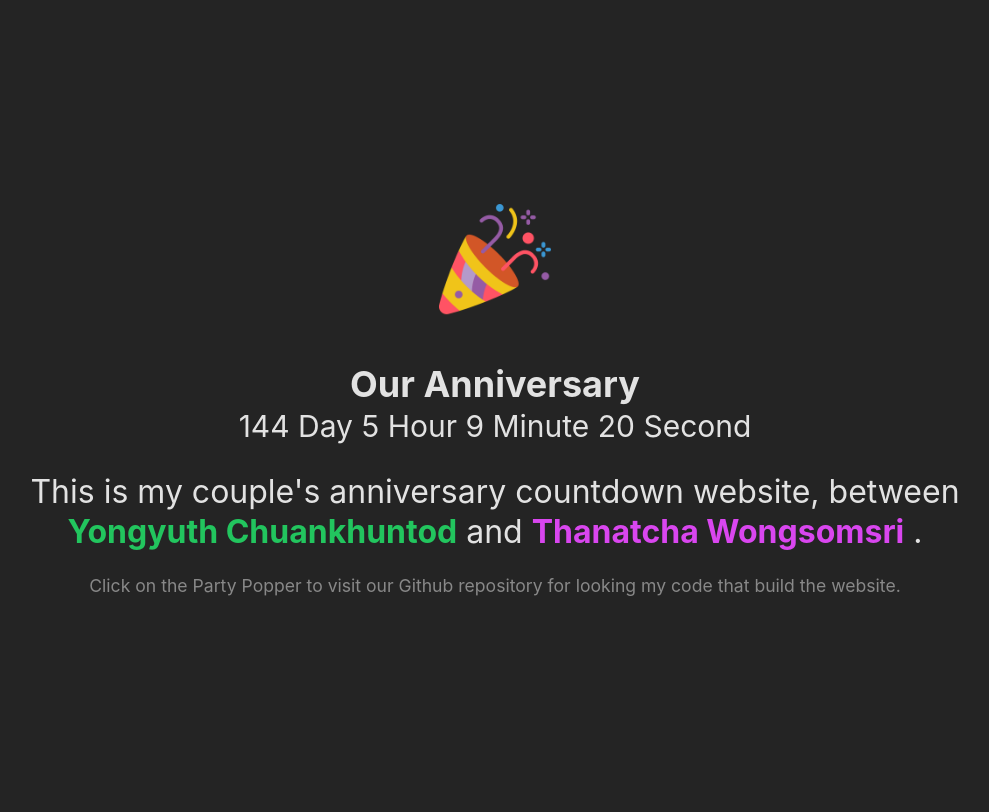
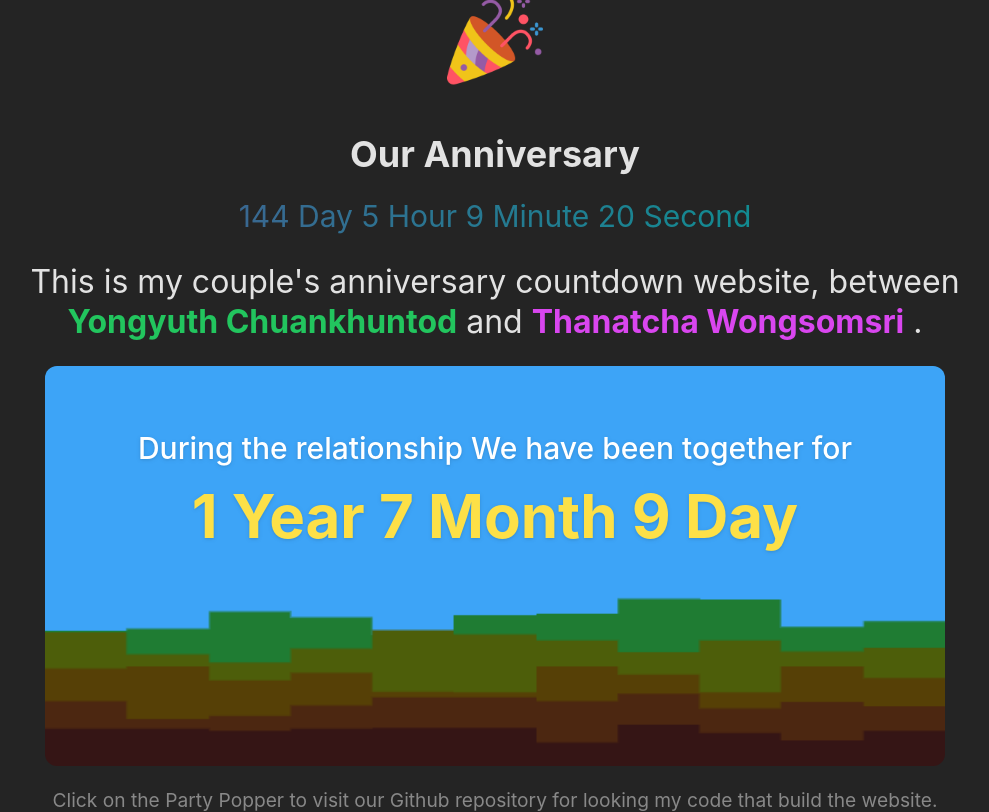
Before and after one commit to yothgewalt/our-anniversary, a Svelte app: page / in a window 1280 px wide. Shown: the whole page, without its empty margins (145-1134 px from the left). Built offline with nearby package versions, Linux system fonts and the light colour scheme.

Commit message:
:zap: gu lazy: add all loei sus

```diff
--- a/package.json
+++ b/package.json
@@ -24,7 +24,6 @@
     "vite": "^3.0.0"
   },
   "dependencies": {
-    "dayjs": "^1.11.3",
-    "svelte-i18n": "^3.4.0"
+    "dayjs": "^1.11.3"
   }
 }
--- /dev/null
+++ b/src/@types/relationship.type.ts
@@ -0,0 +1,3 @@
+export type RelationshipType = {
+    date: Date;
+};
--- a/src/App.svelte
+++ b/src/App.svelte
@@ -2,7 +2,7 @@
     import Layout from "$components/Layout.svelte";
     import Anniversary from "$components/Anniversary.svelte";
 
-    let anniversary_date: number = new Date(2022, 11, 8, 0, 0, 0, 0).getTime();
+    let anniversary_date: number = new Date(2022, 11, 8).getTime();
 </script>
 
 <Layout>
--- a/src/components/Anniversary.svelte
+++ b/src/components/Anniversary.svelte
@@ -2,9 +2,12 @@
     import type { AnniversaryType } from "$types/anniversary.type";
 
     import Container from "$libraries/Container.svelte";
+    import Countdown from "$libraries/Countdown.svelte";
+    import Image from "$libraries/Image.svelte";
+
     import PartyPopper from "$assets/party_popper.png";
-    import Countdown from "$libraries/Countdown.svelte";
-import Image from "$libraries/Image.svelte";
+    import LayeredSteps from "$assets/layered_steps.png";
+    import Relationship from "$libraries/Relationship.svelte";
 
     export let actions: AnniversaryType;
 </script>
@@ -12,13 +15,22 @@ import Image from "$libraries/Image.svelte";
 <Container>
     <div class="anniversary_box__anniversary_class">
         <a href={actions.repository}>
-            <Image actions={ {src: PartyPopper, alt: "party popper our anniversary", class: "h-20 w-20 will-change-auto hover:drop-shadow-party-popper 280px:h-28 280px:w-28 280px:drop-shadow-party-popper 912px:drop-shadow-none"} } />
+            <Image actions={
+                    {
+                        src: PartyPopper,
+                        alt: "party popper our anniversary",
+                        class: "h-20 w-20 will-change-auto hover:drop-shadow-party-popper 280px:h-24 280px:w-24 280px:drop-shadow-party-popper 912px:drop-shadow-none"
+                    }
+                }
+            />
         </a>
-        <span class="space_void__anniversary_class">
+        <div class="space_void__anniversary_class">
             <h1 class="title__anniversary_class">Our Anniversary</h1>
-            <Countdown actions={ {date: actions.date} } />
-        </span>
-        <span class="space_void__anniversary_class">
+            <h2 class="countdown__anniversary_class">
+                <Countdown actions={ {date: actions.date} } />
+            </h2>
+        </div>
+        <div class="space_void__anniversary_class">
             <p class="description__anniversary_class">
                 This is my couple's anniversary countdown website, between
                 <a href="https://web.facebook.com/yongyuth.chuankhuntod/">
@@ -30,8 +42,26 @@ import Image from "$libraries/Image.svelte";
                 </a>
                 .
             </p>
+            <div class="relationship_group__anniversary_class group ">
+                <Image actions={
+                        {
+                            src: LayeredSteps,
+                            alt: "layered steps for relationship timer",
+                            class: "w-[900px] h-[100px] rounded-xl 280px:h-[140px] 360px:h-[160px] 390px:h-[170px] 768px:h-[270px] 820px:h-[290px] 912px:h-[400px]"
+                        }
+                    }
+                />
+                <div class="relationship_detail__anniversary_class">
+                    <h1 class="relationship_text_group__anniversary_class">
+                        <p class="relationship_text_description__anniversary_class">
+                            During the relationship We have been together for
+                        </p>
+                        <Relationship actions={ {date: new Date(2020, 11, 8)} } />
+                    </h1>
+                </div>
+            </div>
             <p class="repository_guideline__aniversary_class">Click on the Party Popper to visit our Github repository for looking my code that build the website.</p>
-        </span>
+        </div>
     </div>
 </Container>
 
@@ -48,12 +78,16 @@ import Image from "$libraries/Image.svelte";
         @apply font-bold text-3xl 280px:text-2xl 280px:mt-3 390px:text-[1.6rem] 768px:text-3xl 768px:mt-5 820px:text-4xl;
     }
 
+    .countdown__anniversary_class {
+        @apply mt-1 animate-pulse text-transparent text-xl bg-clip-text bg-gradient-to-r from-[#4facfe] to-[#00f2fe] 280px:text-[0.97rem] 280px:leading-4 390px:text-lg 768px:text-2xl 820px:text-3xl;
+    }
+
     .space_void__anniversary_class {
         @apply text-center space-y-4 912px:space-y-6
     }
 
     .description__anniversary_class {
-        @apply text-base 280px:text-[0.86rem] 280px:leading-4 360px:text-[1.1rem] 360px:leading-6 390px:text-[1.2rem] 768px:text-[1.5rem] 768px:leading-8 820px:text-[1.6rem] 912px:text-[2rem] 912px:leading-10;
+        @apply text-base 280px:text-[0.83rem] 280px:leading-4 360px:text-[1.09rem] 360px:leading-6 390px:text-[1.18rem] 768px:text-[1.5rem] 768px:leading-8 820px:text-[1.6rem] 912px:text-[2rem] 912px:leading-10;
     }
 
     .male_named__anniversary_class {
@@ -64,7 +98,23 @@ import Image from "$libraries/Image.svelte";
         @apply text-[#d946ef] hover:text-[#c026d3];
     }
 
+    .relationship_group__anniversary_class {
+        @apply relative flex justify-center items-center;
+    }
+
+    .relationship_detail__anniversary_class {
+        @apply absolute top-5 inline-flex items-center 360px:top-4 768px:top-10 912px:top-16;
+    }
+
+    .relationship_text_group__anniversary_class {
+        @apply font-bold text-6xl drop-shadow text-yellow-300 280px:text-lg 360px:text-xl 390px:text-2xl 768px:text-4xl 820px:text-5xl 912px:text-6xl;
+    }
+
+    .relationship_text_description__anniversary_class {
+        @apply mb-0 font-medium text-[0.67rem] drop-shadow-none text-[#ffffff] 360px:text-[0.85rem] 390px:text-[0.94rem] 768px:text-[1.5rem] 820px:text-[1.85rem] 820px:mb-5 912px:text-3xl;
+    }
+
     .repository_guideline__aniversary_class {
-        @apply text-[#888888] text-2xl 280px:text-[0.70rem] 280px:leading-4 360px:text-[0.80rem] 390px:text-[0.93rem] 390px:leading-5 820px:text-[1rem] 912px:text-[1.1rem];
+        @apply text-[#888888] text-2xl 280px:text-[0.65rem] 280px:leading-4 360px:text-[0.80rem] 390px:text-[0.93rem] 390px:leading-5 820px:text-[1rem] 912px:text-[1.2rem];
     }
 </style>
--- a/src/components/Layout.svelte
+++ b/src/components/Layout.svelte
@@ -1,5 +1,11 @@
+<script lang="ts">
+    import Container from "$libraries/Container.svelte";
+</script>
+
 <main class="initialize__anniversary_layout">
-    <slot></slot>
+    <Container>
+        <slot></slot>
+    </Container>
 </main>
 
 <style>
--- a/src/libraries/Countdown.svelte
+++ b/src/libraries/Countdown.svelte
@@ -5,9 +5,9 @@
     import { onMount } from "svelte";
     import { tweened, type Tweened } from "svelte/motion";
 
-    let now_a_day: number = new Date().getTime();
+    let time_at_now: number = new Date().getTime();
 
-    let difference: Tweened<number> = tweened(actions.date - now_a_day, { duration: 300 });
+    let difference: Tweened<number> = tweened(actions.date - time_at_now);
 
     onMount(() => {
         setInterval(() => {
@@ -23,6 +23,4 @@
     $: seconds = Math.floor(($difference % (1000 * 60)) / 1000);
 </script>
 
-<h2 class="mt-1 text-xl 280px:text-[0.97rem] 280px:leading-4 390px:text-lg 768px:text-2xl 820px:text-3xl">
-    {days} Day {hours} Hour {minutes} Minute {seconds} Second
-</h2>
+{days} Day {hours} Hour {minutes} Minute {seconds} Second
--- a/src/libraries/Image.svelte
+++ b/src/libraries/Image.svelte
@@ -13,6 +13,7 @@
     onMount(() => {
         const imageObject: HTMLImageElement = new Image;
         imageObject.src = actions.src;
+        imageObject.setAttribute("draggable", false)
         image_loading = true;
 
         imageObject.onload = () => {
--- /dev/null
+++ b/src/libraries/Relationship.svelte
@@ -0,0 +1,17 @@
+<script lang="ts">
+    import type { RelationshipType } from "$types/relationship.type";
+
+    import dayjs from "dayjs";
+    import RelativeTime from "dayjs/plugin/relativeTime";
+    dayjs.extend(RelativeTime);
+
+    export let actions: RelationshipType;
+
+    const time_now: Date = new Date();
+    const relationship: dayjs.Dayjs = dayjs(time_now);
+    const relationship_years: number = relationship.diff(actions.date, "years");
+    const relationship_months: number = relationship.diff(actions.date, "months") % 12;
+    const relationship_days: number = relationship.diff(actions.date, "days") % 24;
+</script>
+
+{relationship_years} Year {relationship_months} Month {relationship_days} Day
--- a/tsconfig.json
+++ b/tsconfig.json
@@ -36,7 +36,9 @@
         "src/**/*.ts",
         "src/**/*.js",
         "src/**/*.json",
-        "src/**/*.svelte"
+        "src/**/*.svelte",
+        "src/**/*.png",
+        "src/**/*.gif"
     ],
     "exclude": [
         "node_modules",
```
Also changed, not shown: 2 other files (tests, documents, lock files or other folders).
